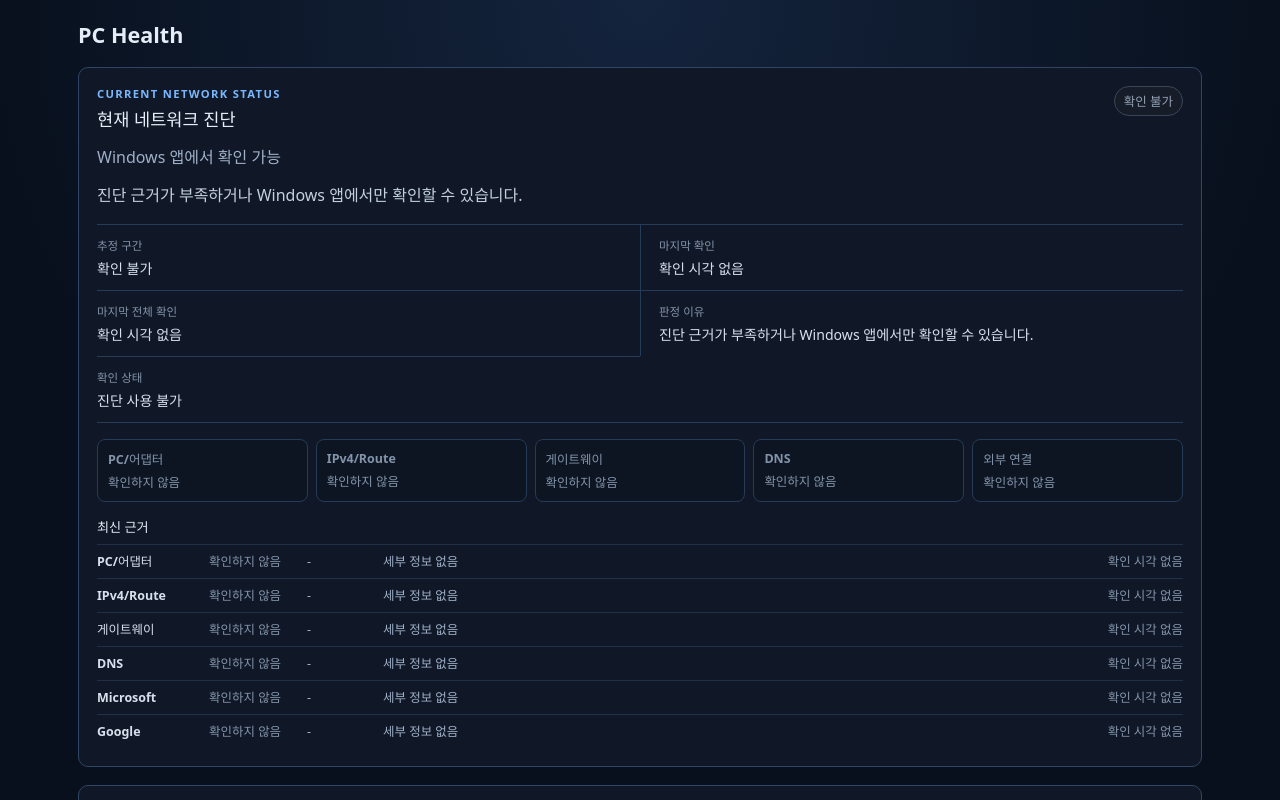
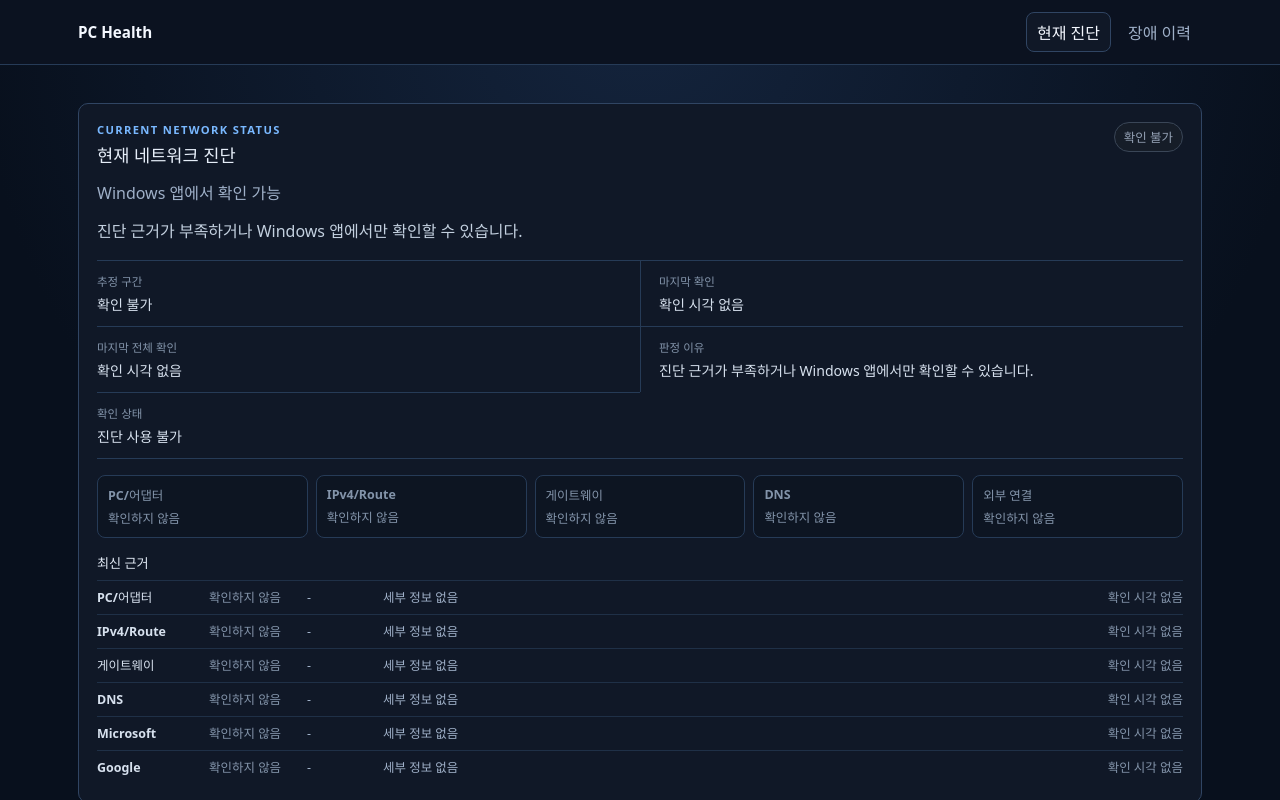
Before and after one commit to qpow1018/pc-health, a React (Vite) app: page / in a window 1280 px wide. Shown: the top 800 px of the page. Built offline with nearby package versions, Linux system fonts and the light colour scheme.

Commit message:
feat: add app header navigation

```diff
--- a/src/features/network-incidents/NetworkIncidentHistoryPage.tsx
+++ b/src/features/network-incidents/NetworkIncidentHistoryPage.tsx
@@ -65,7 +65,7 @@ function formatDurationMs(value: number | null | undefined) {
 export default function NetworkIncidentHistoryPage({
   onBack,
 }: {
-  onBack: () => void;
+  onBack?: () => void;
 }) {
   const [available] = useState(canUseNetworkIncidents);
   const [incidents, setIncidents] = useState<NetworkIncident[]>([]);
@@ -123,9 +123,11 @@ export default function NetworkIncidentHistoryPage({
   return (
     <main className={styles["shell"]}>
       <header className={styles["page-header"]}>
-        <button className={styles["back-button"]} type="button" onClick={onBack}>
-          돌아가기
-        </button>
+        {onBack ? (
+          <button className={styles["back-button"]} type="button" onClick={onBack}>
+            돌아가기
+          </button>
+        ) : null}
         <div>
           <p className={styles["eyebrow"]}>INCIDENT HISTORY</p>
           <h1>장애 이력</h1>
--- a/src/features/product-home/ProductHome.module.css
+++ b/src/features/product-home/ProductHome.module.css
@@ -2,15 +2,6 @@
   width: min(1180px, 100%);
   margin: 0 auto;
   padding: 20px 28px 36px;
-}
-
-.header {
-  margin-bottom: 8px;
-
-  h1 {
-    margin: 0;
-    font-size: 1.35rem;
-  }
 }
 
 @media (max-width: 700px) {
--- a/src/features/product-home/ProductHome.tsx
+++ b/src/features/product-home/ProductHome.tsx
@@ -10,9 +10,6 @@ export default function ProductHome({
 }) {
   return (
     <main className={styles["shell"]}>
-      <header className={styles["header"]}>
-        <h1>PC Health</h1>
-      </header>
       <NetworkStatusPanel />
       <RecentIncidentsPanel onOpenHistory={onOpenIncidentHistory} />
       <NetworkProbePanel />
--- /dev/null
+++ b/src/pages/HomePage.module.css
@@ -0,0 +1,44 @@
+.app-header {
+  border-bottom: 1px solid #263b57;
+  background: #0b1220;
+}
+
+.app-header-inner {
+  display: flex;
+  align-items: center;
+  justify-content: space-between;
+  width: min(1180px, 100%);
+  margin: 0 auto;
+  padding: 12px 28px;
+}
+
+.brand {
+  color: #f4f8ff;
+  font-size: 0.95rem;
+}
+
+.nav {
+  display: flex;
+  gap: 6px;
+}
+
+.nav button {
+  border: 1px solid transparent;
+  border-radius: 8px;
+  padding: 7px 10px;
+  color: #9fb0c8;
+  background: transparent;
+  cursor: pointer;
+}
+
+.nav button[aria-current="page"] {
+  border-color: #304563;
+  color: #f4f8ff;
+  background: #101827;
+}
+
+@media (max-width: 700px) {
+  .app-header-inner {
+    padding: 10px 18px;
+  }
+}
--- a/src/pages/HomePage.tsx
+++ b/src/pages/HomePage.tsx
@@ -1,15 +1,41 @@
 import { useState } from "react";
 import ProductHome from "@/features/product-home/ProductHome";
 import NetworkIncidentHistoryPage from "@/features/network-incidents/NetworkIncidentHistoryPage";
+import styles from "./HomePage.module.css";
 
 type HomeView = "home" | "incident_history";
 
 export default function HomePage() {
   const [view, setView] = useState<HomeView>("home");
 
-  if (view === "incident_history") {
-    return <NetworkIncidentHistoryPage onBack={() => setView("home")} />;
-  }
-
-  return <ProductHome onOpenIncidentHistory={() => setView("incident_history")} />;
+  return (
+    <>
+      <header className={styles["app-header"]}>
+        <div className={styles["app-header-inner"]}>
+          <strong className={styles["brand"]}>PC Health</strong>
+          <nav className={styles["nav"]} aria-label="주요 화면">
+            <button
+              type="button"
+              aria-current={view === "home" ? "page" : undefined}
+              onClick={() => setView("home")}
+            >
+              현재 진단
+            </button>
+            <button
+              type="button"
+              aria-current={view === "incident_history" ? "page" : undefined}
+              onClick={() => setView("incident_history")}
+            >
+              장애 이력
+            </button>
+          </nav>
+        </div>
+      </header>
+      {view === "incident_history" ? (
+        <NetworkIncidentHistoryPage />
+      ) : (
+        <ProductHome onOpenIncidentHistory={() => setView("incident_history")} />
+      )}
+    </>
+  );
 }
```
Also changed, not shown: 2 other files (tests, documents, lock files or other folders).
